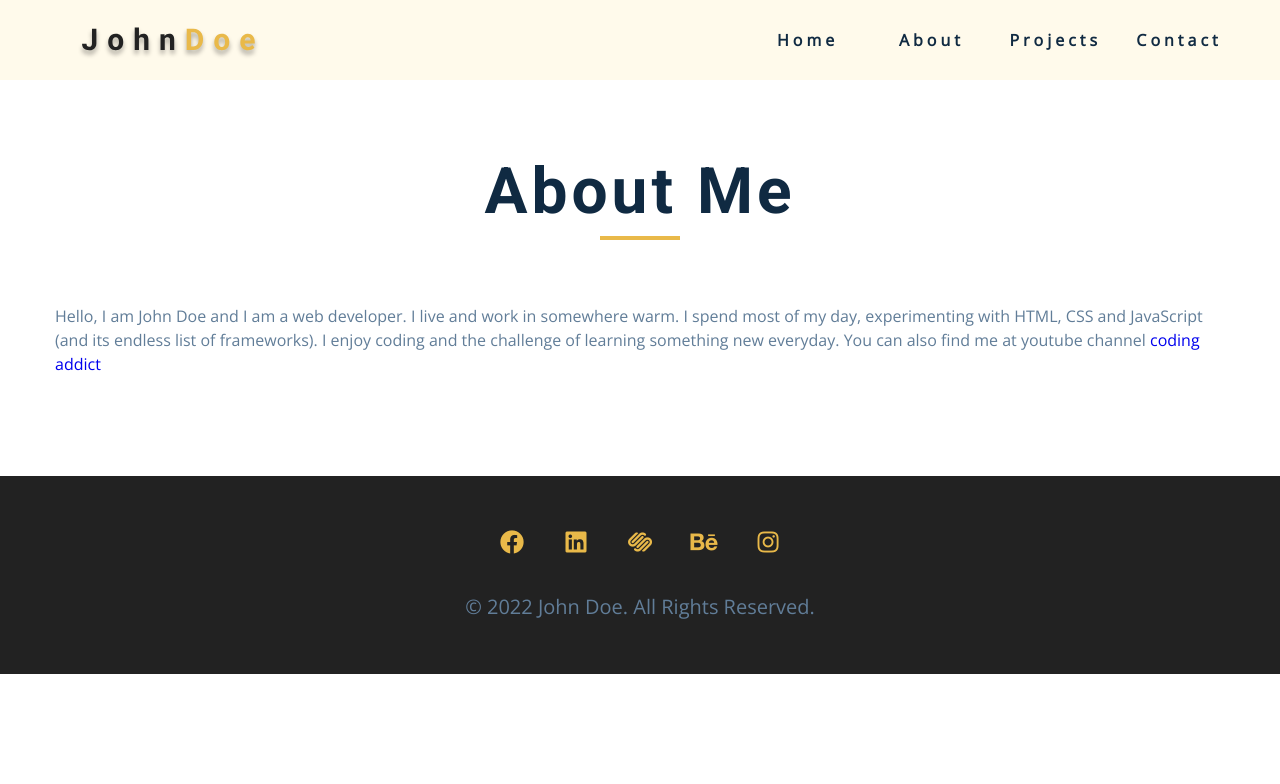
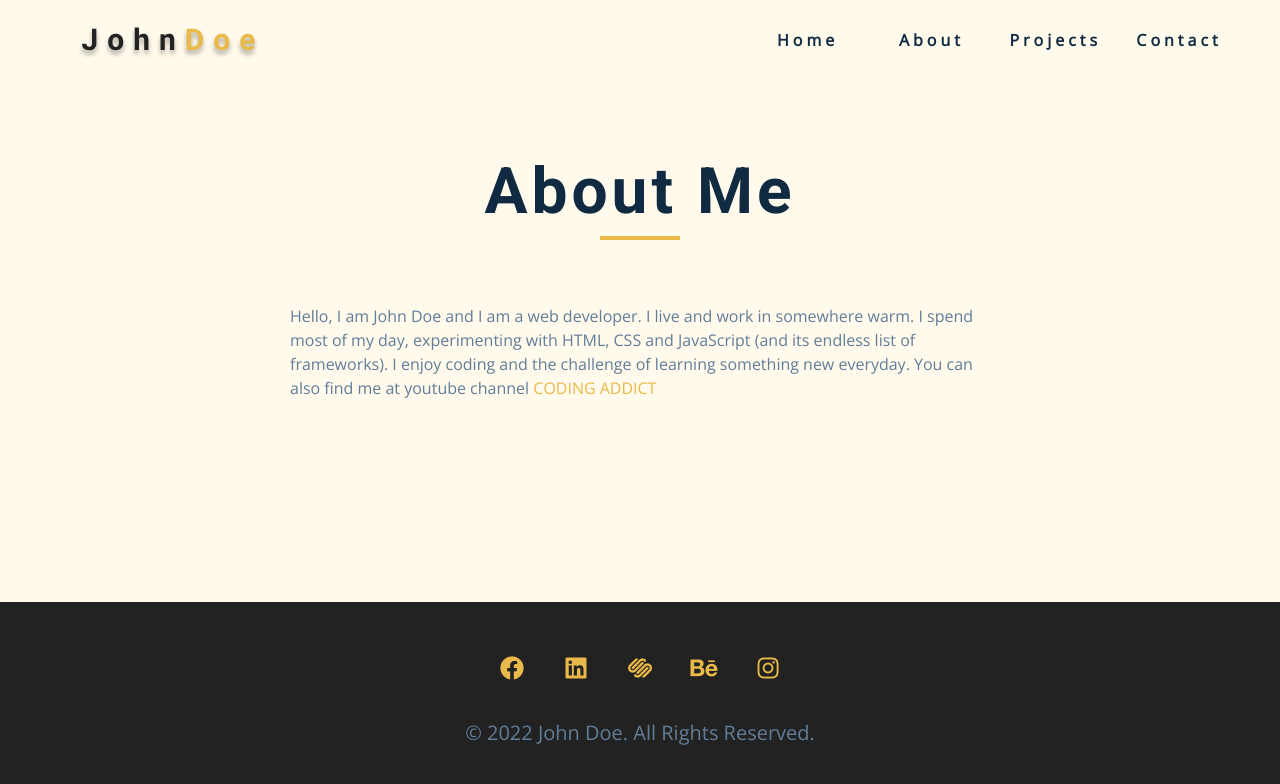
Before and after one commit to mimakuch/grid-css-portfolio-project, a plain HTML site: page about.html in a window 1280 px wide. Drawn offline with nearby package versions, Linux system fonts and the light colour scheme.

Commit message:
single page styles added

```diff
--- a/css/styles.css
+++ b/css/styles.css
@@ -937,6 +937,25 @@ Single Page
 ===============
 */
 
+.single-page {
+  background: var(--clr-primary-10);
+  min-height: calc(100vh - 5rem - 198px);
+}
+
+.page-info {
+  max-width: 700px;
+}
+
+.page-info a {
+  text-transform: uppercase;
+  color: var(--clr-primary-5);
+  transition: var(--transition);
+}
+
+.page-info a:hover {
+  color: var(--clr-primary-1);
+}
+
 /*
 ===============
 Products Page
```
